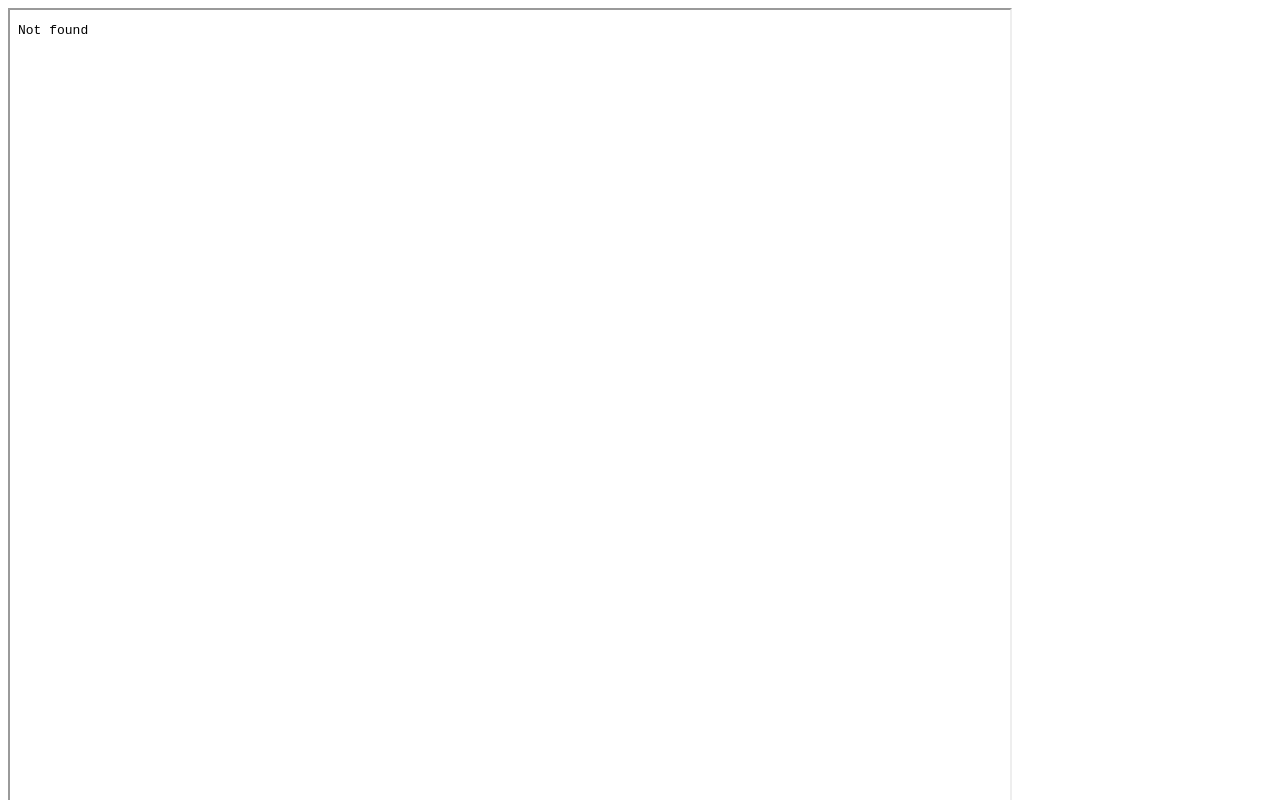
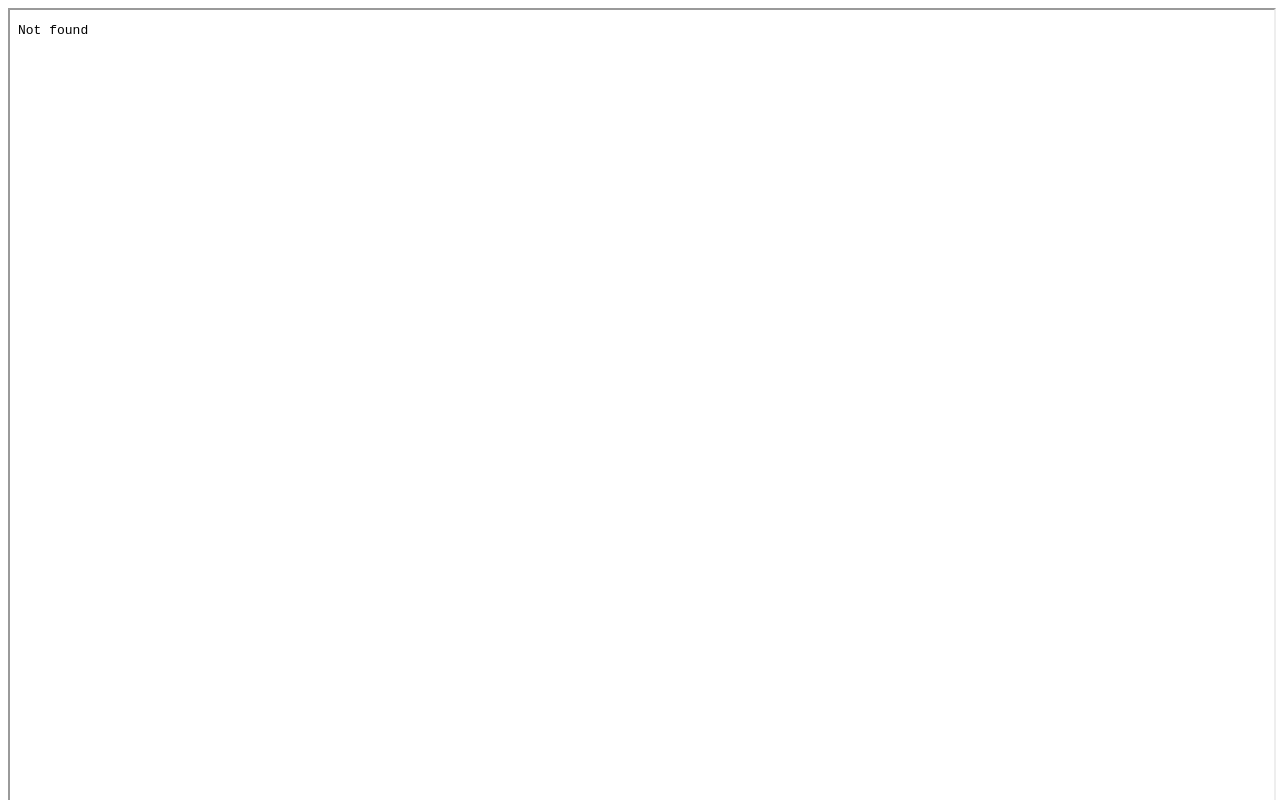
Before and after one commit to zeenatparween/join-multiple-proj, a plain HTML site: page index.html in a window 1280 px wide. Shown: the top 800 px of the page. Drawn offline with Linux system fonts and the light colour scheme.

Commit message:
Update index.html

```diff
--- a/index.html
+++ b/index.html
@@ -7,8 +7,8 @@
     <title>Multiple-web-page</title>
     <style>
          iframe{
-            width:1000px;
-            height:900px;
+            width:100%;
+            height:100vh;
 
         }
     </style>
```
